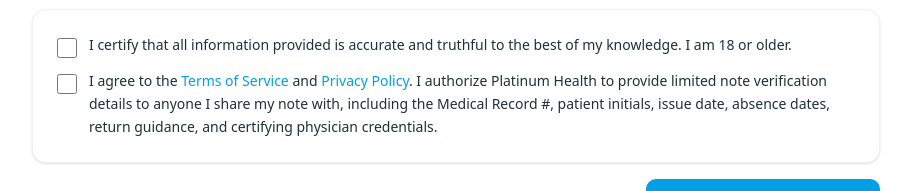
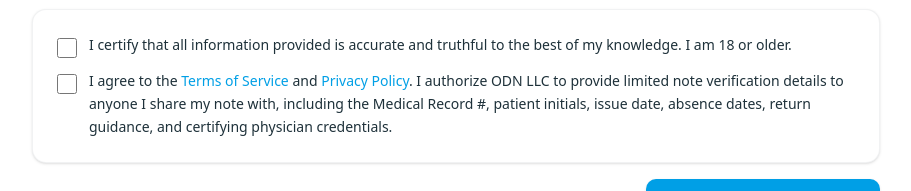
Before and after one commit to chasef07/odn, a Next.js app: page /review in a window 1280 px wide. Shown: the part 517-708 px from the top of the page, without its empty margins (184-1095 px from the left). Built offline with nearby package versions, Linux system fonts and the light colour scheme; no server answers.

Commit message:
Update review terms entity copy

```diff
--- a/src/app/review/page.tsx
+++ b/src/app/review/page.tsx
@@ -582,7 +582,7 @@ export default function ReviewPage() {
               >
                 Privacy Policy
               </Link>
-              . I authorize Platinum Health to provide limited note verification details to anyone I
+              . I authorize ODN LLC to provide limited note verification details to anyone I
               share my note with, including the Medical Record #, patient initials, issue date,
               absence dates, return guidance, and certifying physician credentials.
             </label>
```
